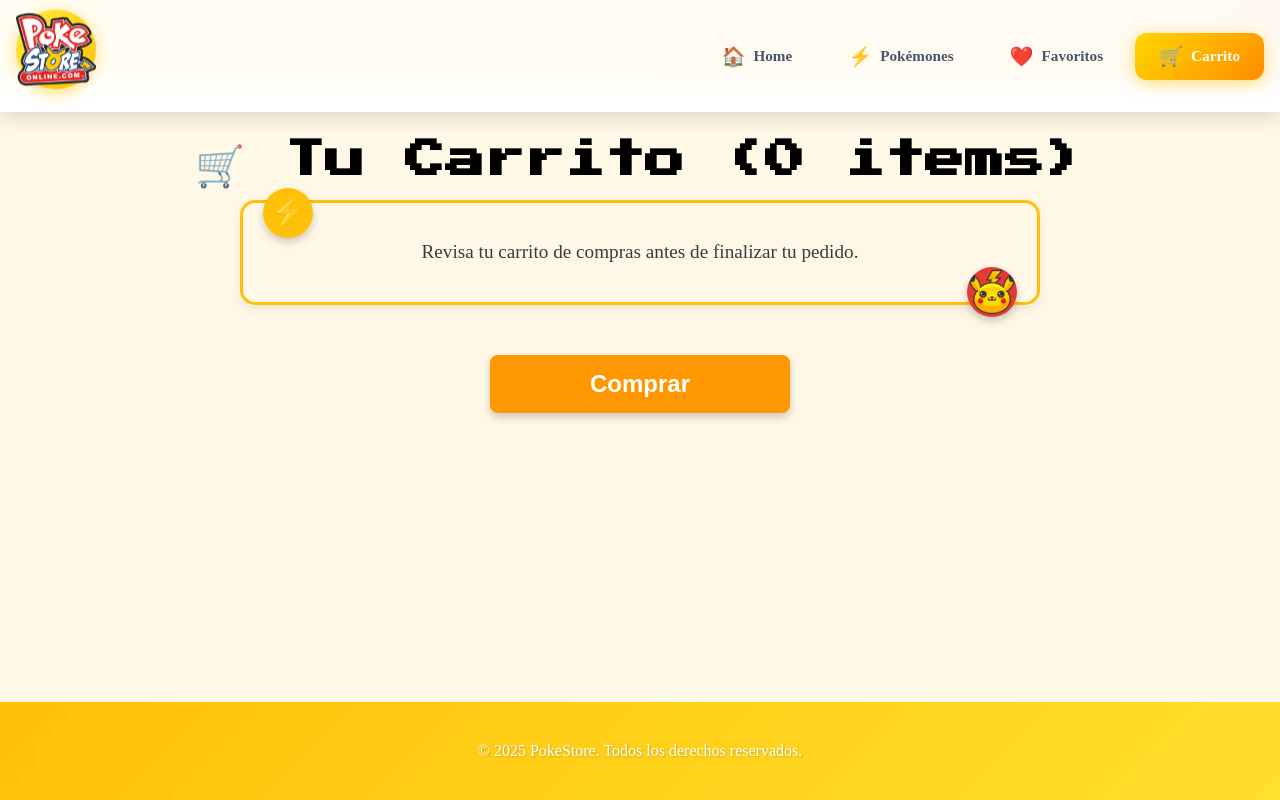
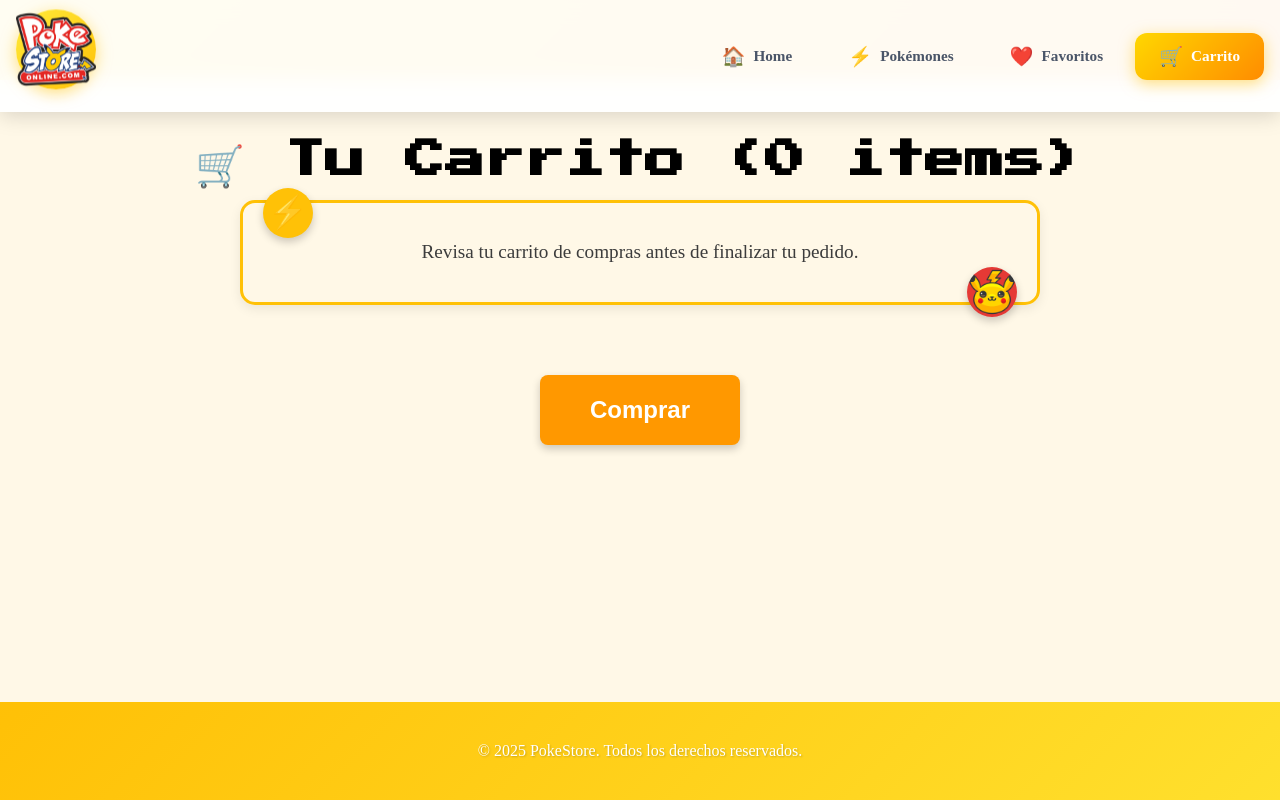
Before and after one commit to fabricoronil/tp-final-react-Fabricio-Coronil, a React (Vite) app: page /tp-final-react-Fabricio-Coronil/carrito in a window 1280 px wide. Built offline with nearby package versions, Linux system fonts and the light colour scheme.

Commit message:
mejorando errores en estilo css

```diff
--- a/src/components/PokeCard.css
+++ b/src/components/PokeCard.css
@@ -4,7 +4,8 @@
   border-radius: 20px;
   padding: 24px;
   text-align: center;
-  width: 250px;
+  max-width: 250px;
+  width: 100%;
   background: linear-gradient(135deg, #ffd93d 0%, #ffc107 50%, #f5a623 100%);
   box-shadow: 0 10px 30px rgba(255, 193, 7, 0.4),
               0 5px 15px rgba(0, 0, 0, 0.15),
@@ -290,3 +291,10 @@
 
 
 }
+
+@media (min-width: 1200px) {
+  .pokemon-card-buttons button {
+    padding: 10px 14px;
+    font-size: 12px;
+  }
+}
--- a/src/pages/Carrito.css
+++ b/src/pages/Carrito.css
@@ -21,6 +21,14 @@
     margin-bottom: 30px;
 }
 
+.container-comprar {
+
+    width: 100%;
+    height: 100px;
+    display: flex;
+    justify-content: center;
+}
+
 .comprar-button {
     padding: 15px 40px;
     font-size: 1.5rem;
@@ -32,7 +40,9 @@
     box-shadow: 0 4px 8px rgba(0, 0, 0, 0.2);
     transition: background-color 0.3s, transform 0.2s;
     font-weight: bold;
-    width: 300px;
+    width: 200px;
+    height: 70px;
+
 }
 
 .comprar-button:hover {
--- a/src/pages/Carrito.jsx
+++ b/src/pages/Carrito.jsx
@@ -39,12 +39,14 @@ export default function Carrito() {
         ))}
 
 
+
+
+      </div>
+      <div className='container-comprar'>
         <button
           onClick={handleComprar}
           className="comprar-button">Comprar</button>
-
-      </div>
-
+          </div>
       </div>
 
 
--- a/src/pages/Comprar.jsx
+++ b/src/pages/Comprar.jsx
@@ -121,7 +121,7 @@ const Comprar = () => {
 
               {subtotal > 0 && subtotal < 5000 && (
                 <p className="comprar-shipping-info">
-                  💡 Envío gratis en compras mayores a $5000
+                  💡 Envío gratis en compras mayores a $200
                 </p>
               )}
             </div>
```
